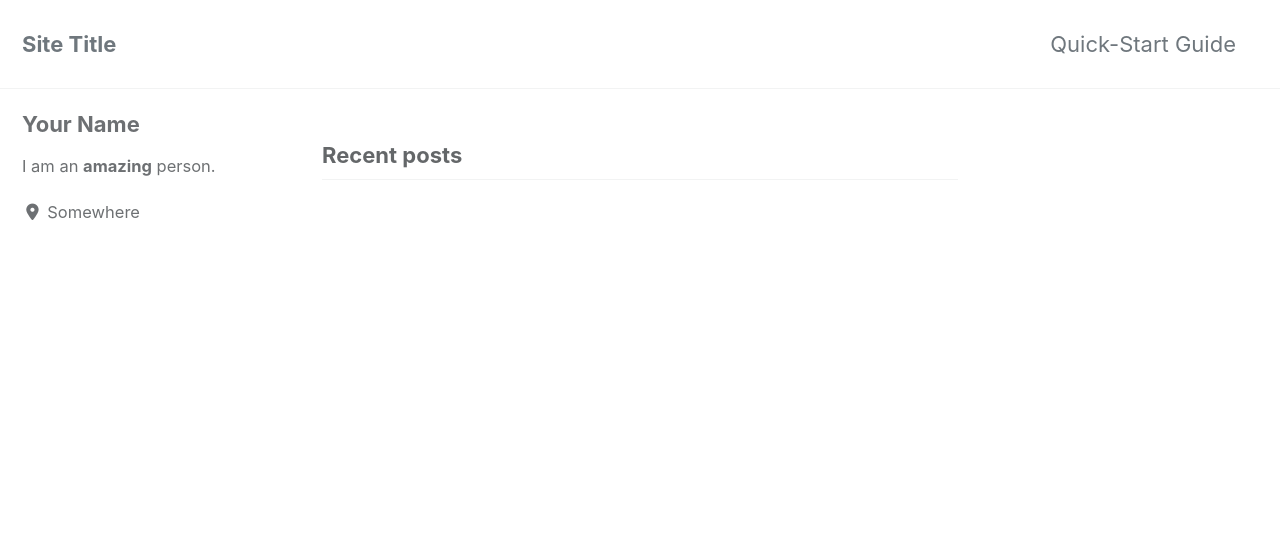
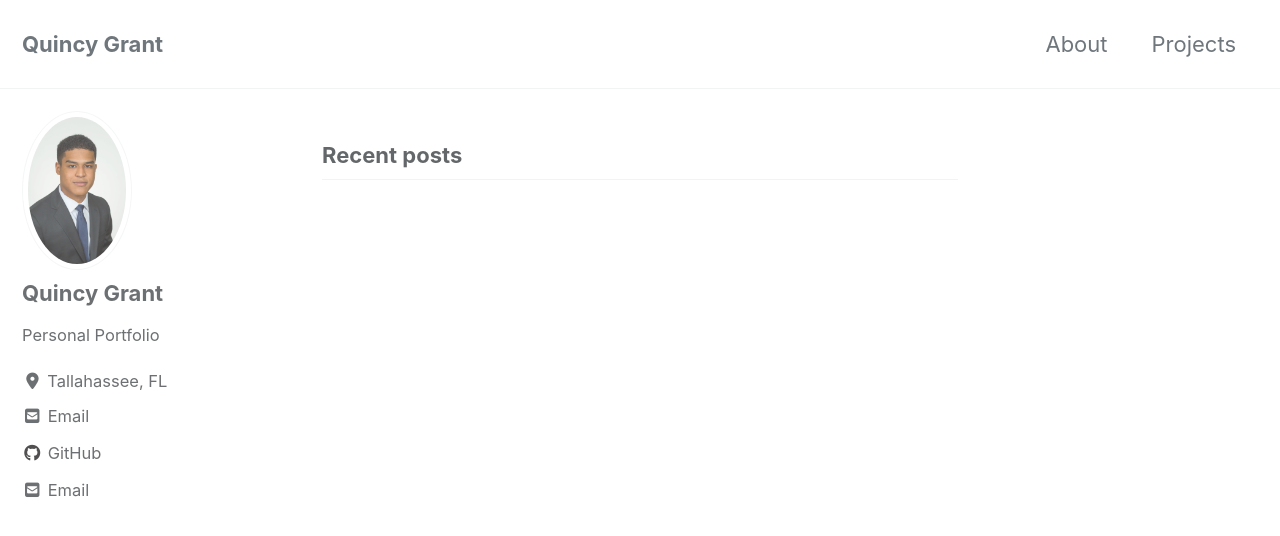
Before and after one commit to QuincyGrant/QuincyGrant.github.io, a Jekyll site: the page built from index.html, in a window 1280 px wide and 900 px high. Shown: the top 536 px of the window. Built offline with Jekyll 4.4.1, drawn with Linux system fonts in a browser that asks for light colours; cached includes are drawn as plain includes; nearby versions of some CDN libraries; the list of posts is cut into pages by our own code; some of the changed text lies outside the part shown.

Commit message:
created pages

```diff
--- a/_config.yml
+++ b/_config.yml
@@ -16,11 +16,11 @@ minimal_mistakes_skin    : "default" # "air", "aqua", "contrast", "dark", "dirt"
 
 # Site Settings
 locale                   : "en-US"
-title                    : "Site Title"
+title                    : "Quincy Grant"
 title_separator          : "-"
 subtitle                 : # site tagline that appears below site title in masthead
-name                     : "Your Name"
-description              : "An amazing website."
+name                     : "Quincy Grant"
+description              : "Personal Portfolio"
 url                      : # the base hostname & protocol for your site e.g. "https://mmistakes.github.io"
 baseurl                  : # the subpath of your site, e.g. "/blog"
 repository               : # GitHub username/repo-name e.g. "mmistakes/minimal-mistakes"
@@ -93,15 +93,15 @@ analytics:
 
 # Site Author
 author:
-  name             : "Your Name"
-  avatar           : # path of avatar image, e.g. "/assets/images/bio-photo.jpg"
-  bio              : "I am an **amazing** person."
-  location         : "Somewhere"
-  email            :
+  name             : "Quincy Grant"
+  avatar           : "/images/me-1.JPG" # path of avatar image, e.g. "/assets/images/bio-photo.jpg"
+  bio              : "Personal Portfolio"
+  location         : "Tallahassee, FL"
+  email            : "qbriangrant@gmail.com"
   links:
     - label: "Email"
       icon: "fas fa-fw fa-envelope-square"
-      # url: "mailto:your.name@email.com"
+      url: "qbriangrant@gmail.com"
     - label: "Website"
       icon: "fas fa-fw fa-link"
       # url: "https://your-website.com"
@@ -113,7 +113,7 @@ author:
       # url: "https://facebook.com/"
     - label: "GitHub"
       icon: "fab fa-fw fa-github"
-      # url: "https://github.com/"
+      url: "https://github.com/quincygrant"
     - label: "Instagram"
       icon: "fab fa-fw fa-instagram"
       # url: "https://instagram.com/"
@@ -279,3 +279,10 @@ defaults:
       comments: # true
       share: true
       related: true
+  # _pages
+  - scope:
+      path: ""
+      type: pages
+    values:
+      layout: single
+      author_profile: true
```
Also changed, not shown: _data/navigation.yml (+4 -4 lines), _pages/about.md (+11 -0 lines), _pages/projects.md (+16 -0 lines).
